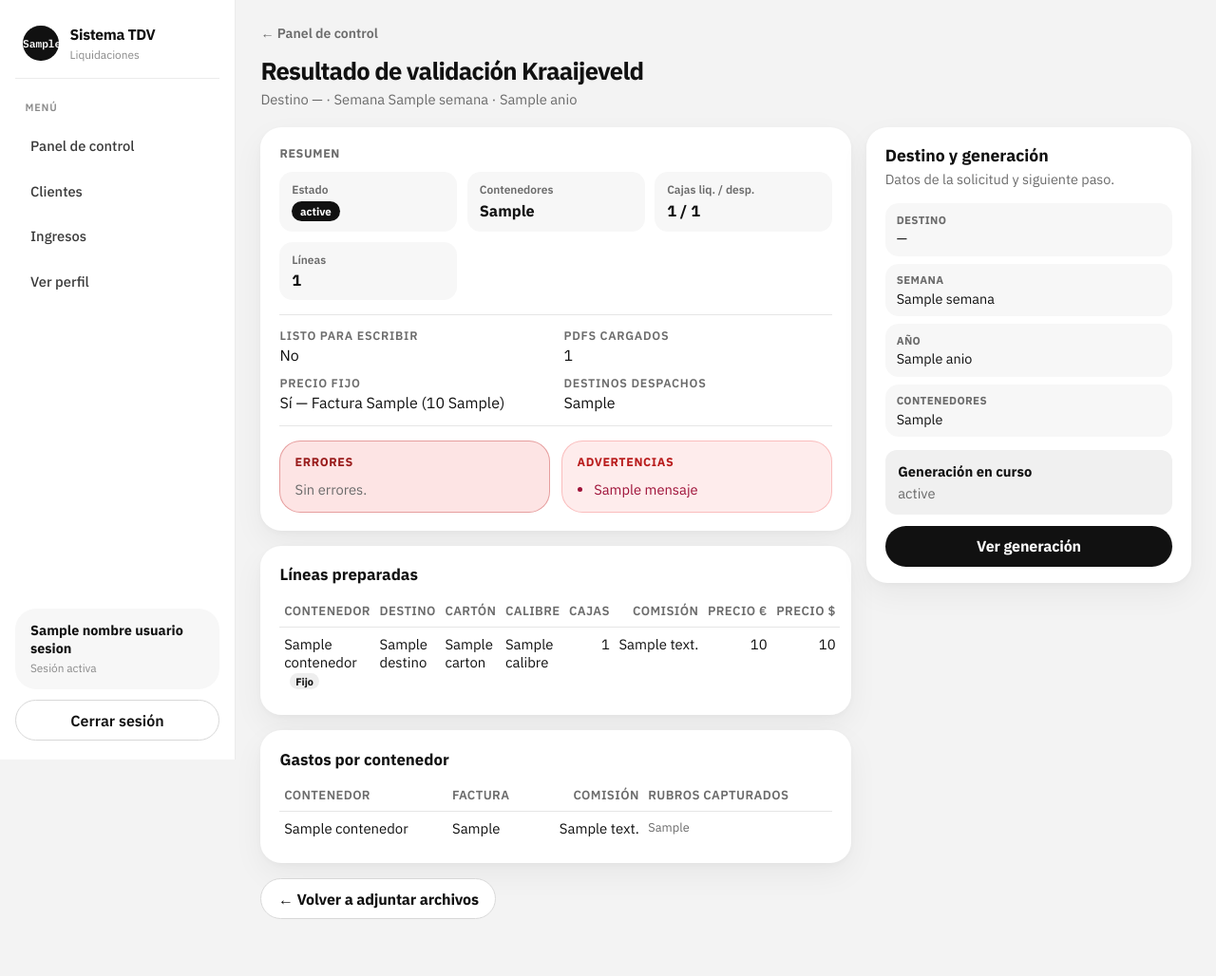
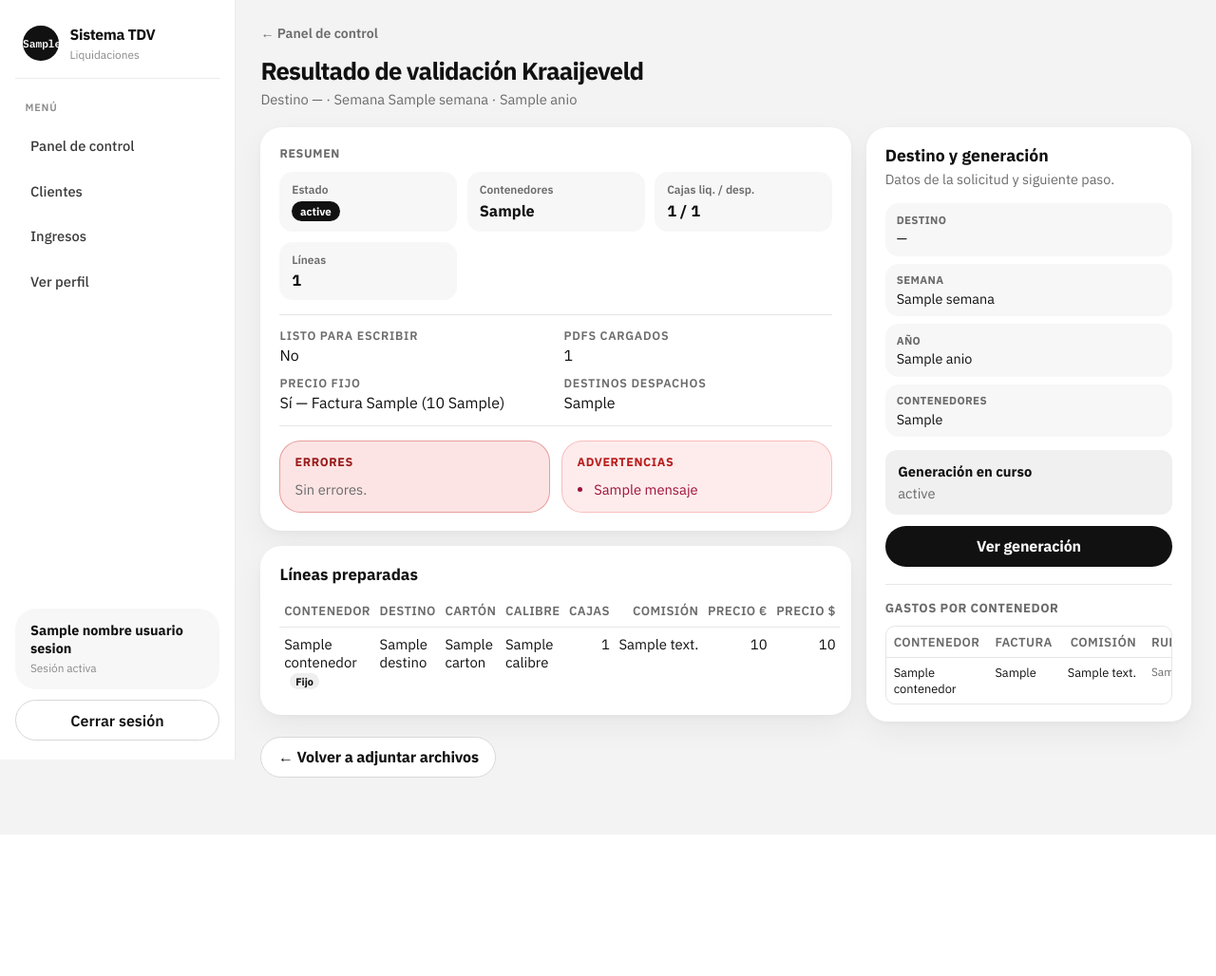
Before and after one commit to abbyom4AV/sistema-liquidaciones-tdv, a Django app: template procesamientos/templates/procesamientos/kraaijeveld_validacion.html in a window 1280 px wide. Shown: the whole page at 95% size. After the commit the page ends 819 px from the top, so only its background shows below. Run offline with Django 5.2, Linux system fonts and the light colour scheme; the template is opened without the code that fills it: most values are stand-ins (such as "Sample title", 1, 10 or a date in 2020).

Commit message:
Mueve gastos por contenedor al panel de Kraaijeveld
Co-authored-by: Cursor <cursoragent@cursor.com>

```diff
--- a/procesamientos/templates/procesamientos/kraaijeveld_validacion.html
+++ b/procesamientos/templates/procesamientos/kraaijeveld_validacion.html
@@ -286,6 +286,45 @@
         text-align: center;
       }
 
+      .gastos-lateral {
+        margin-top: 1.15rem;
+        padding-top: 1rem;
+        border-top: 1px solid var(--borde);
+      }
+      .gastos-lateral h3 {
+        margin: 0 0 0.65rem;
+        font-size: 0.82rem;
+        letter-spacing: 0.04em;
+        text-transform: uppercase;
+        color: var(--muted);
+        font-weight: 700;
+      }
+      .gastos-lateral .tabla-scroll {
+        max-height: 280px;
+        overflow: auto;
+        border: 1px solid var(--borde);
+        border-radius: 10px;
+      }
+      .gastos-lateral table {
+        font-size: 0.8rem;
+        margin: 0;
+      }
+      .gastos-lateral th,
+      .gastos-lateral td {
+        padding: 0.45rem 0.5rem;
+        vertical-align: top;
+      }
+      .gastos-lateral .rubros-pdf {
+        font-size: 0.74rem;
+        color: var(--muted);
+        line-height: 1.35;
+      }
+      .gastos-lateral .vacio {
+        margin: 0;
+        font-size: 0.86rem;
+        color: var(--muted);
+      }
+
       @media (max-width: 980px) {
         .grid-principal,
         .bloque-tablas,
@@ -479,42 +518,6 @@
               <p class="vacio">No hay líneas preparadas.</p>
             {% endif %}
           </section>
-
-          <section class="tarjeta tabla-scroll">
-            <div class="cabecera-bloque">
-              <h2>Gastos por contenedor</h2>
-            </div>
-            {% if resumen_gastos %}
-              <table>
-                <thead>
-                  <tr>
-                    <th>Contenedor</th>
-                    <th>Factura</th>
-                    <th class="num">Comisión</th>
-                    <th>Rubros capturados</th>
-                  </tr>
-                </thead>
-                <tbody>
-                  {% for item in resumen_gastos %}
-                    <tr>
-                      <td>{{ item.contenedor }}</td>
-                      <td>{{ item.factura_corta|default:"—" }}</td>
-                      <td class="num">{{ item.comision|decimal_es }}</td>
-                      <td class="rubros-pdf">
-                        {% if item.rubros_pdf %}
-                          {{ item.rubros_pdf|join:", " }}
-                        {% else %}
-                          Sin gastos capturados.
-                        {% endif %}
-                      </td>
-                    </tr>
-                  {% endfor %}
-                </tbody>
-              </table>
-            {% else %}
-              <p class="vacio">No hay resumen de gastos.</p>
-            {% endif %}
-          </section>
         </div>
       </div>
 
@@ -596,6 +599,42 @@
             </div>
           {% endif %}
         {% endif %}
+
+        <section class="gastos-lateral">
+          <h3>Gastos por contenedor</h3>
+          {% if resumen_gastos %}
+            <div class="tabla-scroll">
+              <table>
+                <thead>
+                  <tr>
+                    <th>Contenedor</th>
+                    <th>Factura</th>
+                    <th class="num">Comisión</th>
+                    <th>Rubros</th>
+                  </tr>
+                </thead>
+                <tbody>
+                  {% for item in resumen_gastos %}
+                    <tr>
+                      <td>{{ item.contenedor }}</td>
+                      <td>{{ item.factura_corta|default:"—" }}</td>
+                      <td class="num">{{ item.comision|decimal_es }}</td>
+                      <td class="rubros-pdf">
+                        {% if item.rubros_pdf %}
+                          {{ item.rubros_pdf|join:", " }}
+                        {% else %}
+                          Sin gastos capturados.
+                        {% endif %}
+                      </td>
+                    </tr>
+                  {% endfor %}
+                </tbody>
+              </table>
+            </div>
+          {% else %}
+            <p class="vacio">No hay resumen de gastos.</p>
+          {% endif %}
+        </section>
       </aside>
     </div>
 
```
